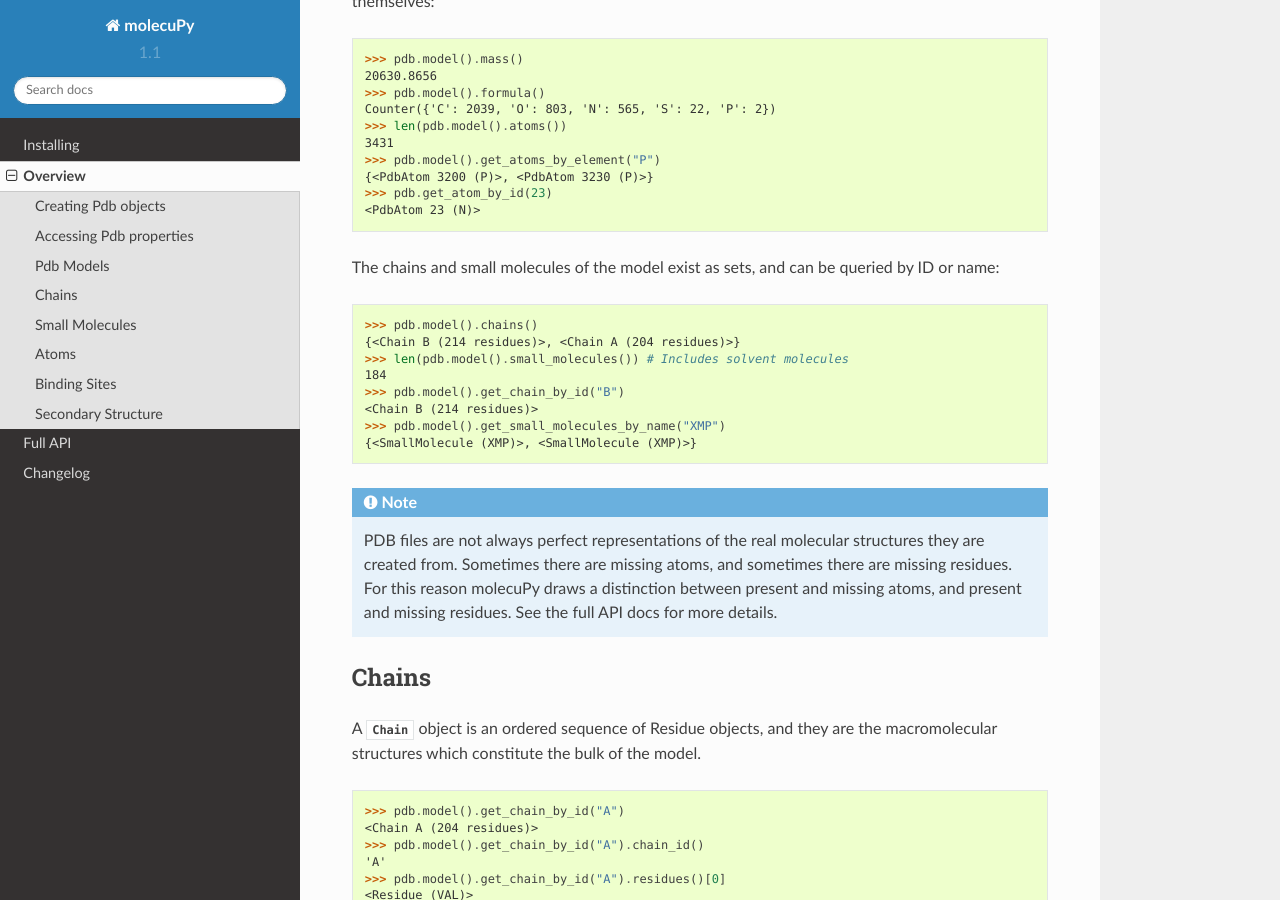
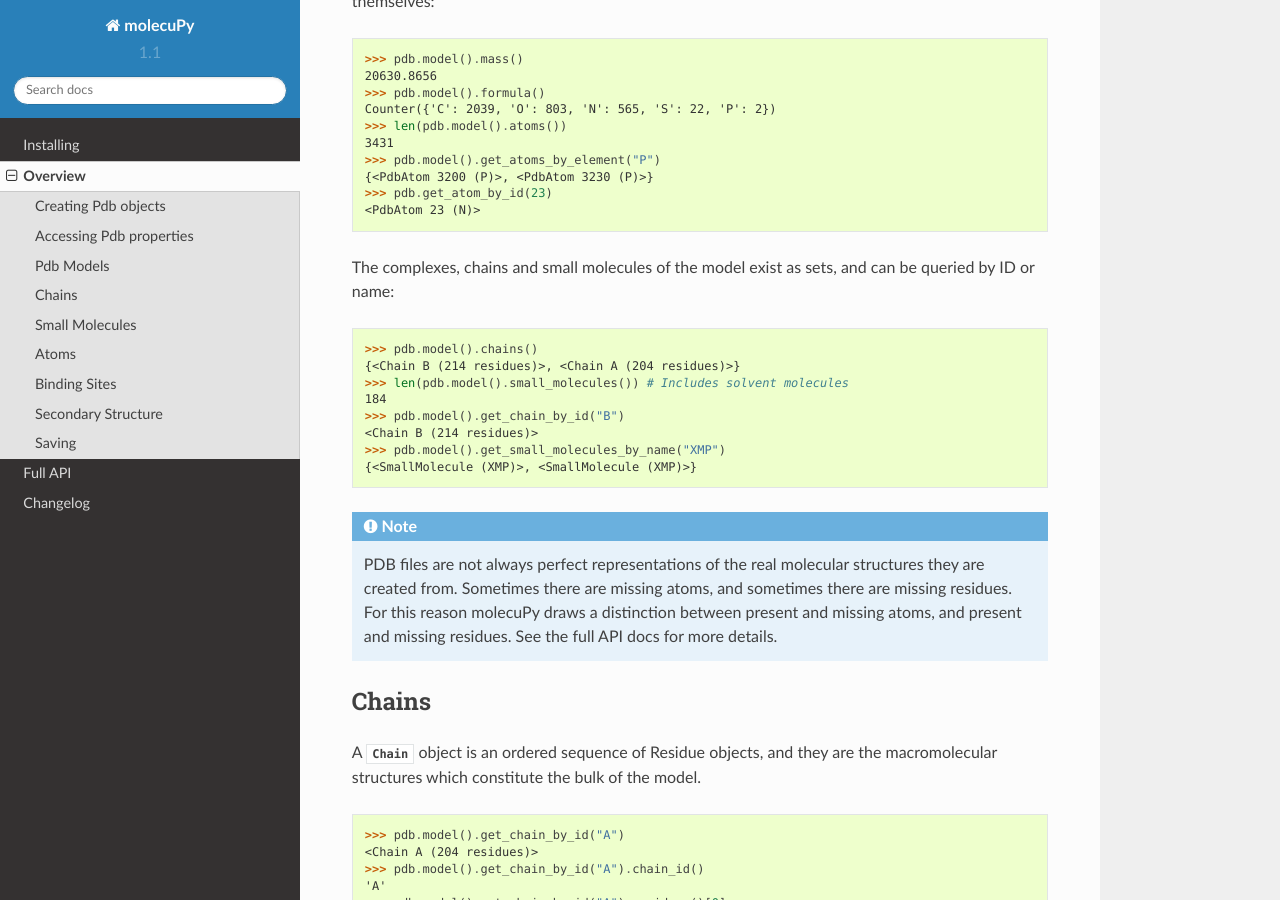
Before and after one commit to samirelanduk/atomium, a Sphinx documentation site: the page built from docs/source/overview.rst, in a window 1280 px wide and 900 px high, scrolled down 1644 px. Built offline with Sphinx 7.4.7 and the Read the Docs theme 2.0.0, drawn with Linux system fonts in a browser that asks for light colours; some of the changed text lies outside the part shown.

Commit message:
Add overview docs for 1.1

```diff
--- a/docs/source/overview.rst
+++ b/docs/source/overview.rst
@@ -90,8 +90,8 @@
     <PdbAtom 23 (N)>
 
 
-The chains and small molecules of the model exist as sets, and can be queried
-by ID or name:
+The complexes, chains and small molecules of the model exist as sets, and can be
+queried by ID or name:
 
     >>> pdb.model().chains()
     {<Chain B (214 residues)>, <Chain A (204 residues)>}
@@ -279,10 +279,17 @@
     <SmallMolecule A1000 (BU2)>
 
 
-
 Secondary Structure
 ~~~~~~~~~~~~~~~~~~~
 
 :py:class:`.Chain` objects have a ``alpha_helices`` property and a
 ``beta_strands`` property, which are sets of :py:class:`.AlphaHelix` objects
 and :py:class:`.BetaStrand` objects respectively.
+
+
+Saving
+~~~~~~
+
+Any model can be saved to file:
+
+    >>> model.save_as_pdb("filename.pdb")
```
